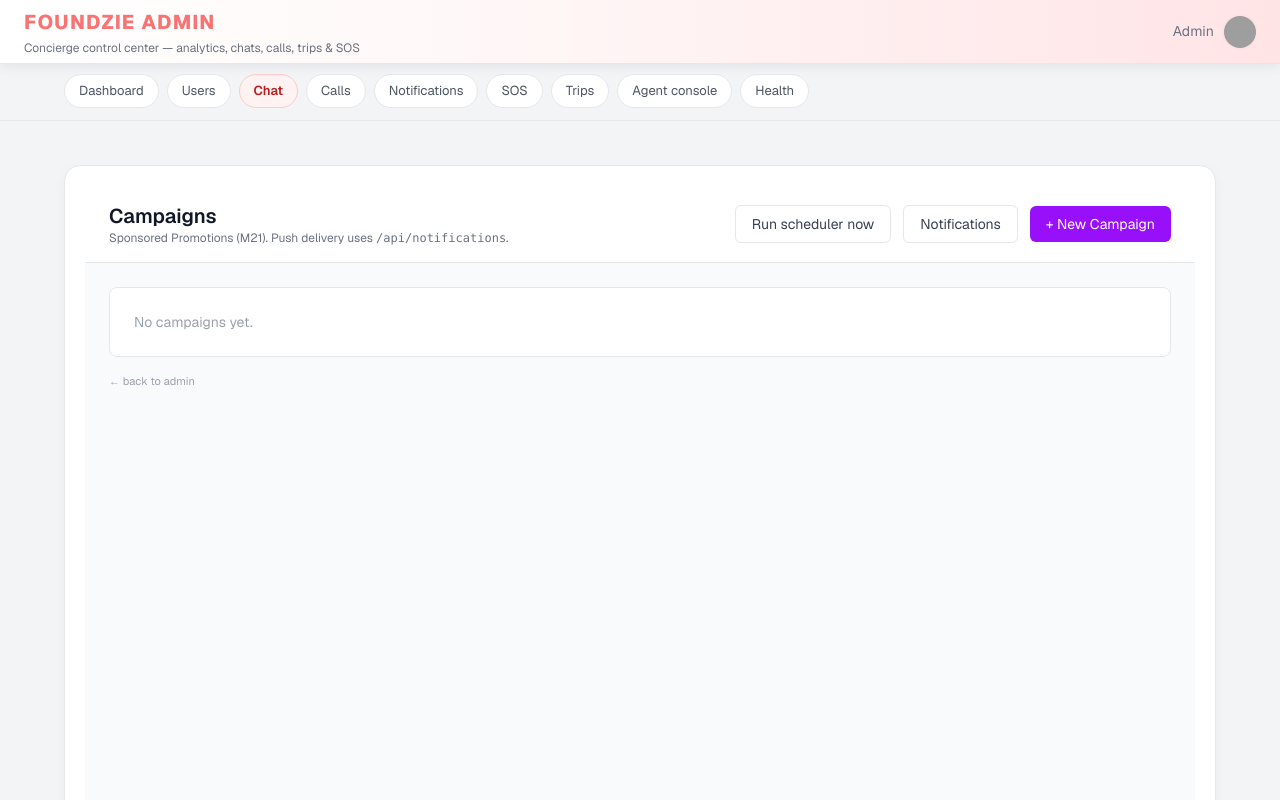
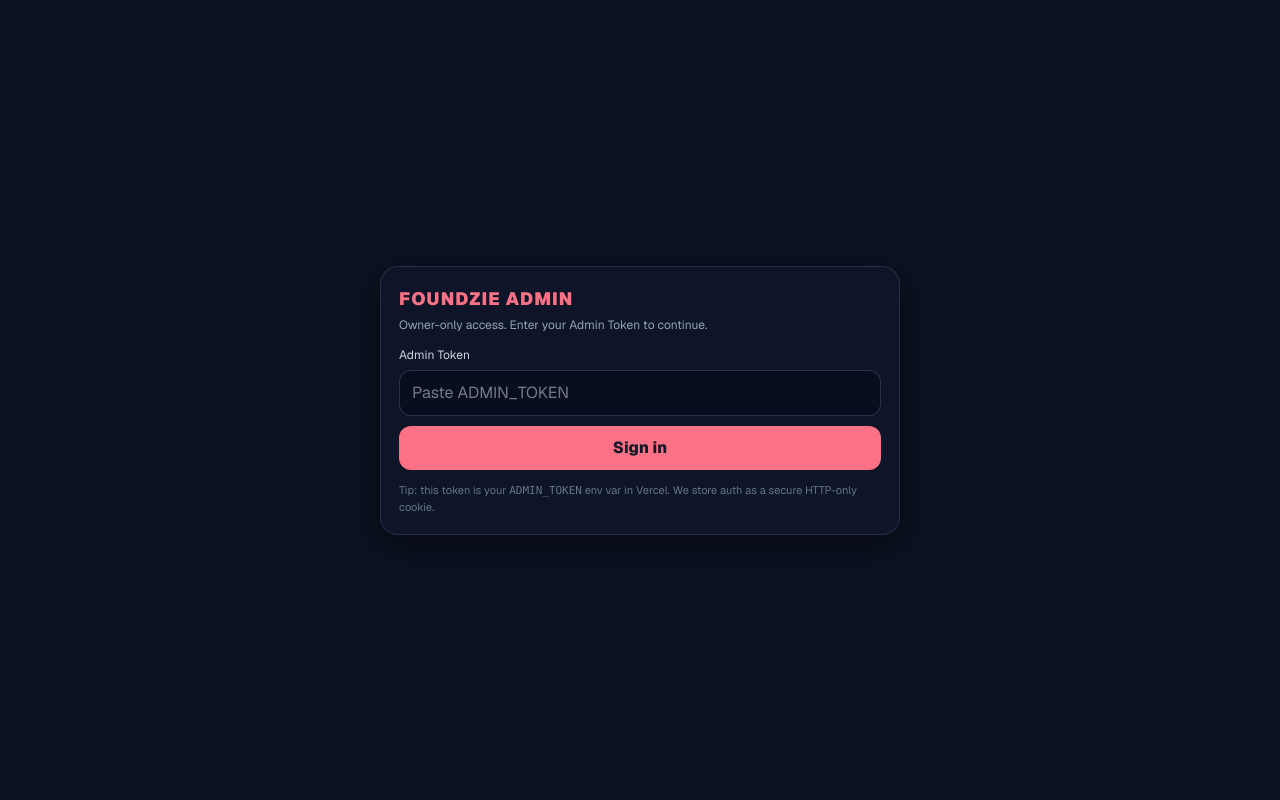
Before and after one commit to Foundzie/foundzie-v2, a Next.js app: page /admin/campaigns in a window 1280 px wide. Built offline with nearby package versions, Linux system fonts and the light colour scheme; no server answers; grey boxes are pictures that could not be loaded.

Commit message:
M21.6: owner-only admin gate (cookie login) + admin diag proxy + admin login UI

```diff
--- a/package.json
+++ b/package.json
@@ -27,6 +27,7 @@
     "@types/node": "^20",
     "@types/react": "^19",
     "@types/react-dom": "^19",
+    "baseline-browser-mapping": "^2.9.19",
     "eslint": "^9",
     "eslint-config-next": "16.0.1",
     "tailwindcss": "^4",
--- /dev/null
+++ b/src/app/admin/AdminLogin.tsx
@@ -0,0 +1,86 @@
+"use client";
+
+import { useState } from "react";
+
+export default function AdminLogin() {
+  const [token, setToken] = useState("");
+  const [busy, setBusy] = useState(false);
+  const [err, setErr] = useState<string | null>(null);
+
+  async function onLogin() {
+    setErr(null);
+    const t = token.trim();
+    if (!t) {
+      setErr("Enter your admin token.");
+      return;
+    }
+
+    try {
+      setBusy(true);
+      const res = await fetch("/api/admin/login", {
+        method: "POST",
+        headers: { "Content-Type": "application/json" },
+        body: JSON.stringify({ token: t }),
+      });
+
+      if (!res.ok) {
+        const msg = await res.text().catch(() => "");
+        throw new Error(msg || `Login failed (${res.status})`);
+      }
+
+      // ✅ cookie set (httpOnly) — reload into admin
+      window.location.reload();
+    } catch (e: any) {
+      setErr(e?.message || "Login failed.");
+    } finally {
+      setBusy(false);
+    }
+  }
+
+  return (
+    <div style={{ marginTop: 12 }}>
+      <label style={{ display: "block", fontSize: 12, color: "#cbd5e1" }}>
+        Admin Token
+      </label>
+      <input
+        value={token}
+        onChange={(e) => setToken(e.target.value)}
+        placeholder="Paste ADMIN_TOKEN"
+        style={{
+          width: "100%",
+          marginTop: 6,
+          padding: "10px 12px",
+          borderRadius: 12,
+          border: "1px solid rgba(148,163,184,0.25)",
+          background: "rgba(2,6,23,0.5)",
+          color: "#e5e7eb",
+          outline: "none",
+        }}
+      />
+
+      <button
+        onClick={onLogin}
+        disabled={busy}
+        style={{
+          width: "100%",
+          marginTop: 10,
+          padding: "10px 12px",
+          borderRadius: 12,
+          background: busy ? "rgba(251,113,133,0.5)" : "#fb7185",
+          color: "#111827",
+          fontWeight: 800,
+          border: "none",
+          cursor: busy ? "not-allowed" : "pointer",
+        }}
+      >
+        {busy ? "Signing in..." : "Sign in"}
+      </button>
+
+      {err && (
+        <div style={{ marginTop: 10, color: "#fca5a5", fontSize: 12 }}>
+          {err}
+        </div>
+      )}
+    </div>
+  );
+}
--- a/src/app/admin/agent/page.tsx
+++ b/src/app/admin/agent/page.tsx
@@ -59,6 +59,11 @@ export default function AdminAgentPage() {
   const [implementedTools, setImplementedTools] = useState<string[]>([]);
   const [showDebug, setShowDebug] = useState(false);
 
+  // ✅ M21.6 Brain Console: diagnostics panel state
+  const [diagLoading, setDiagLoading] = useState(false);
+  const [diagError, setDiagError] = useState<string | null>(null);
+  const [diagJson, setDiagJson] = useState<any>(null);
+
   // -------- Load users so you can ask "about" someone ----------
 
   useEffect(() => {
@@ -79,6 +84,36 @@ export default function AdminAgentPage() {
 
     loadUsers();
   }, []);
+
+  // -------- M21.6: Load system diagnostics (safe proxy) ----------
+  async function loadDiagnostics() {
+    setDiagError(null);
+    setDiagLoading(true);
+    try {
+      const res = await fetch("/api/admin/diag", { cache: "no-store" });
+      if (!res.ok) {
+        const t = await res.text().catch(() => "");
+        throw new Error(t || `Diag failed (${res.status})`);
+      }
+      const data = await res.json();
+      setDiagJson(data);
+    } catch (e: any) {
+      setDiagError(e?.message || "Failed to load diagnostics.");
+      setDiagJson(null);
+    } finally {
+      setDiagLoading(false);
+    }
+  }
+
+  async function copyDiagnostics() {
+    try {
+      const text = JSON.stringify(diagJson ?? { note: "No diagnostics loaded" }, null, 2);
+      await navigator.clipboard.writeText(text);
+      alert("Diagnostics copied.");
+    } catch {
+      alert("Could not copy (clipboard blocked).");
+    }
+  }
 
   // -------- Handle Ask Foundzie submit ----------
 
@@ -306,8 +341,53 @@ export default function AdminAgentPage() {
           )}
         </div>
 
-        {/* RIGHT: Debug + tools summary */}
+        {/* RIGHT: Brain + Debug + tools summary */}
         <aside className="space-y-4">
+          {/* ✅ NEW: Foundzie Brain panel */}
+          <div className="bg-slate-900/70 border border-slate-800 rounded-2xl p-4 text-xs shadow-lg">
+            <div className="flex items-center justify-between mb-2">
+              <h2 className="text-[13px] font-semibold text-slate-100">
+                Foundzie Brain — System Status
+              </h2>
+              <button
+                type="button"
+                onClick={loadDiagnostics}
+                className="text-[11px] text-emerald-300 underline"
+                disabled={diagLoading}
+              >
+                {diagLoading ? "Loading..." : "Load"}
+              </button>
+            </div>
+
+            <p className="text-[11px] text-slate-400">
+              This pulls live diagnostics via <code>/api/admin/diag</code> (owner-only).
+            </p>
+
+            {diagError && (
+              <p className="mt-2 text-[11px] text-red-400">Error: {diagError}</p>
+            )}
+
+            <div className="mt-3 flex gap-2">
+              <button
+                type="button"
+                onClick={copyDiagnostics}
+                className="rounded-md border border-slate-700 bg-slate-950 px-3 py-1.5 text-[11px] text-slate-200"
+                disabled={!diagJson}
+              >
+                Copy diagnostics
+              </button>
+
+              <div className="text-[11px] text-slate-500 self-center">
+                Smoke: <code>npm run smoke</code>
+              </div>
+            </div>
+
+            <pre className="mt-3 text-[10px] text-slate-300 bg-slate-950 rounded-md p-2 max-h-56 overflow-auto whitespace-pre-wrap border border-slate-800">
+              {diagJson ? JSON.stringify(diagJson, null, 2) : "No diagnostics loaded yet."}
+            </pre>
+          </div>
+
+          {/* Existing debug panel */}
           <div className="bg-slate-900/70 border border-slate-800 rounded-2xl p-4 text-xs shadow-lg">
             <div className="flex items-center justify-between mb-2">
               <h2 className="text-[13px] font-semibold text-slate-100">
--- a/src/app/admin/layout.tsx
+++ b/src/app/admin/layout.tsx
@@ -1,19 +1,81 @@
 // src/app/admin/layout.tsx
 import "../globals.css";
 import Link from "next/link";
+import { cookies } from "next/headers";
+import AdminLogin from "./AdminLogin";
 
 export const metadata = {
   title: "Foundzie Admin",
   description: "Control center for Foundzie global concierge system",
 };
 
-export default function AdminLayout({
+const ADMIN_COOKIE = "foundzie_admin";
+
+export default async function AdminLayout({
   children,
 }: {
   children: React.ReactNode;
 }) {
+  const cookieStore = await cookies(); // ✅ cookies() is async in your Next version
+  const authed = cookieStore.get(ADMIN_COOKIE)?.value === "1";
+
+  // ✅ If not authed, show a real login screen (token -> httpOnly cookie)
+  if (!authed) {
+    return (
+      <div
+        style={{
+          height: "100vh",
+          overflowY: "auto",
+          overflowX: "hidden",
+          WebkitOverflowScrolling: "touch",
+          background: "#0b1220",
+          color: "#e5e7eb",
+          display: "flex",
+          alignItems: "center",
+          justifyContent: "center",
+          padding: "24px",
+        }}
+      >
+        <div
+          style={{
+            width: "100%",
+            maxWidth: 520,
+            background: "rgba(15,23,42,0.9)",
+            border: "1px solid rgba(148,163,184,0.18)",
+            borderRadius: 18,
+            padding: 18,
+            boxShadow: "0 10px 30px rgba(0,0,0,0.4)",
+          }}
+        >
+          <div style={{ marginBottom: 10 }}>
+            <div
+              style={{
+                fontWeight: 900,
+                letterSpacing: "0.06em",
+                textTransform: "uppercase",
+                color: "#fb7185",
+                fontSize: 18,
+              }}
+            >
+              Foundzie Admin
+            </div>
+            <div style={{ fontSize: 12, color: "#94a3b8", marginTop: 4 }}>
+              Owner-only access. Enter your Admin Token to continue.
+            </div>
+          </div>
+
+          <AdminLogin />
+
+          <div style={{ marginTop: 12, fontSize: 11, color: "#64748b" }}>
+            Tip: this token is your <code>ADMIN_TOKEN</code> env var in Vercel.
+            We store auth as a secure HTTP-only cookie.
+          </div>
+        </div>
+      </div>
+    );
+  }
+
   return (
-    // ✅ Make THIS the scroll container so the admin area can always scroll
     <div
       style={{
         height: "100vh",
@@ -24,7 +86,6 @@ export default function AdminLayout({
         color: "#111827",
       }}
     >
-      {/* Top bar */}
       <header
         style={{
           background:
@@ -41,7 +102,6 @@ export default function AdminLayout({
           boxShadow: "0 4px 10px rgba(15,23,42,0.06)",
         }}
       >
-        {/* Left side: logo + subtitle */}
         <div style={{ display: "flex", flexDirection: "column", gap: 2 }}>
           <div
             style={{
@@ -54,17 +114,11 @@ export default function AdminLayout({
           >
             Foundzie Admin
           </div>
-          <span
-            style={{
-              fontSize: "12px",
-              color: "#6b7280",
-            }}
-          >
+          <span style={{ fontSize: "12px", color: "#6b7280" }}>
             Concierge control center — analytics, chats, calls, trips & SOS
           </span>
         </div>
 
-        {/* Right side: admin chip */}
         <div
           style={{
             display: "flex",
@@ -89,7 +143,6 @@ export default function AdminLayout({
         </div>
       </header>
 
-      {/* Secondary nav bar */}
       <nav
         style={{
           position: "sticky",
@@ -121,7 +174,6 @@ export default function AdminLayout({
         </div>
       </nav>
 
-      {/* Main content */}
       <main
         style={{
           padding: "24px",
--- /dev/null
+++ b/src/app/api/admin/diag/route.ts
@@ -0,0 +1,36 @@
+// src/app/api/admin/diag/route.ts
+import { NextRequest, NextResponse } from "next/server";
+
+const COOKIE_NAME = "foundzie_admin";
+
+export async function GET(req: NextRequest) {
+  const authed = req.cookies.get(COOKIE_NAME)?.value === "1";
+  if (!authed) {
+    return new NextResponse("Unauthorized", { status: 401 });
+  }
+
+  if (!process.env.ADMIN_TOKEN) {
+    return new NextResponse("ADMIN_TOKEN missing", { status: 500 });
+  }
+
+  // Call your existing owner-only diag endpoint using server env token
+  const url = new URL("/api/diag", req.nextUrl.origin);
+
+  const upstream = await fetch(url.toString(), {
+    method: "GET",
+    headers: {
+      "x-admin-token": process.env.ADMIN_TOKEN,
+    },
+    cache: "no-store",
+  });
+
+  const text = await upstream.text();
+
+  return new NextResponse(text, {
+    status: upstream.status,
+    headers: {
+      "Content-Type": upstream.headers.get("Content-Type") || "application/json",
+      "Cache-Control": "no-store",
+    },
+  });
+}
--- /dev/null
+++ b/src/app/api/admin/login/route.ts
@@ -0,0 +1,32 @@
+// src/app/api/admin/login/route.ts
+import { NextResponse } from "next/server";
+
+const COOKIE_NAME = "foundzie_admin";
+
+export async function POST(req: Request) {
+  const body = await req.json().catch(() => ({}));
+  const token = String(body?.token ?? "").trim();
+
+  if (!process.env.ADMIN_TOKEN) {
+    return new NextResponse("ADMIN_TOKEN is not set", { status: 500 });
+  }
+
+  if (!token || token !== process.env.ADMIN_TOKEN) {
+    return new NextResponse("Invalid token", { status: 401 });
+  }
+
+  const res = NextResponse.json({ ok: true });
+
+  // ✅ minimal-but-real: httpOnly cookie
+  res.cookies.set({
+    name: COOKIE_NAME,
+    value: "1",
+    httpOnly: true,
+    sameSite: "lax",
+    secure: true,
+    path: "/",
+    maxAge: 60 * 60 * 12, // 12 hours
+  });
+
+  return res;
+}
--- /dev/null
+++ b/src/app/api/admin/logout/route.ts
@@ -0,0 +1,18 @@
+// src/app/api/admin/logout/route.ts
+import { NextResponse } from "next/server";
+
+const COOKIE_NAME = "foundzie_admin";
+
+export async function POST() {
+  const res = NextResponse.json({ ok: true });
+  res.cookies.set({
+    name: COOKIE_NAME,
+    value: "",
+    httpOnly: true,
+    sameSite: "lax",
+    secure: true,
+    path: "/",
+    maxAge: 0,
+  });
+  return res;
+}
```
Also changed, not shown: 1 other file (tests, documents, lock files or other folders).
